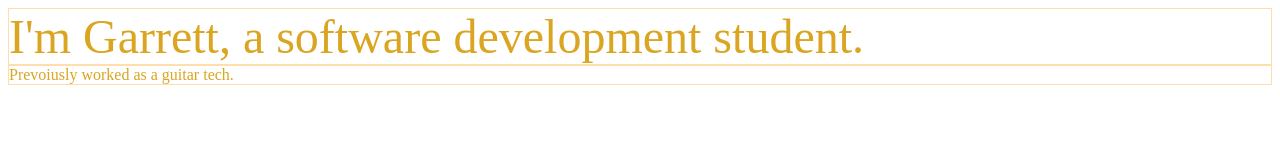
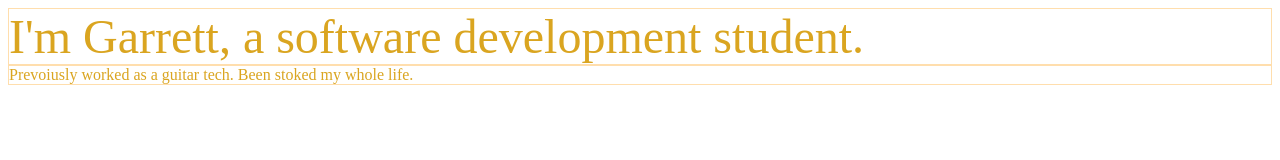
Before and after one commit to Gward2489/gward2489.github.io, a plain HTML site: page index.html in a window 1280 px wide. Drawn offline with Linux system fonts and the light colour scheme.

Commit message:
3rd push with more info

```diff
--- a/index.html
+++ b/index.html
@@ -10,7 +10,7 @@
         </article>
 
         <article id="history" class="article">
-            Prevoiusly worked as a guitar tech.
+            Prevoiusly worked as a guitar tech. Been stoked my whole life.
         </article>
     </body>
 </html>
```
